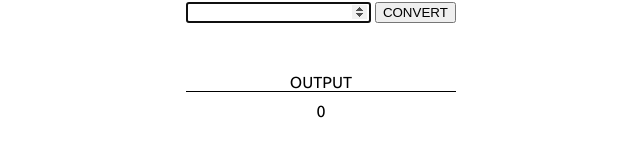
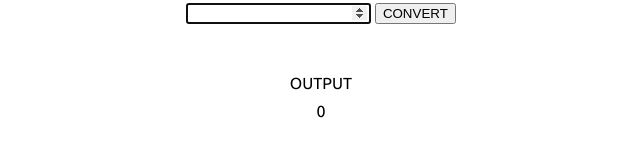
Before and after one commit to cherryshine/base10to16js, a website: page index.html in a window 1280 px wide. Shown: the part 373-530 px from the top of the page, without its empty margins (319-959 px from the left). Drawn offline with Linux system fonts and the light colour scheme.

Commit message:
Version 1.1

```diff
--- a/style.css
+++ b/style.css
@@ -23,7 +23,6 @@ html, body {
 
 #output::before {
     content: "output";
+    margin-bottom: 10px;
     display: block;
-    margin-bottom: 10px;
-    border-bottom: 1px black solid;
 }
```
